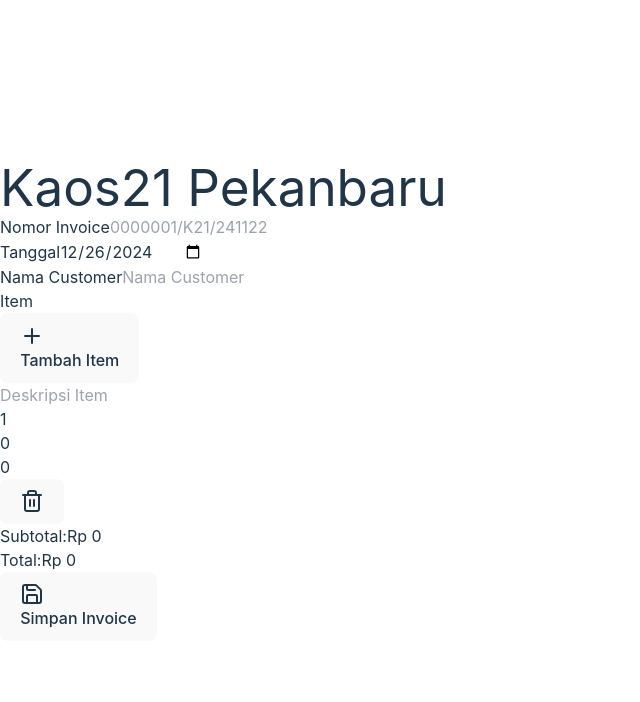
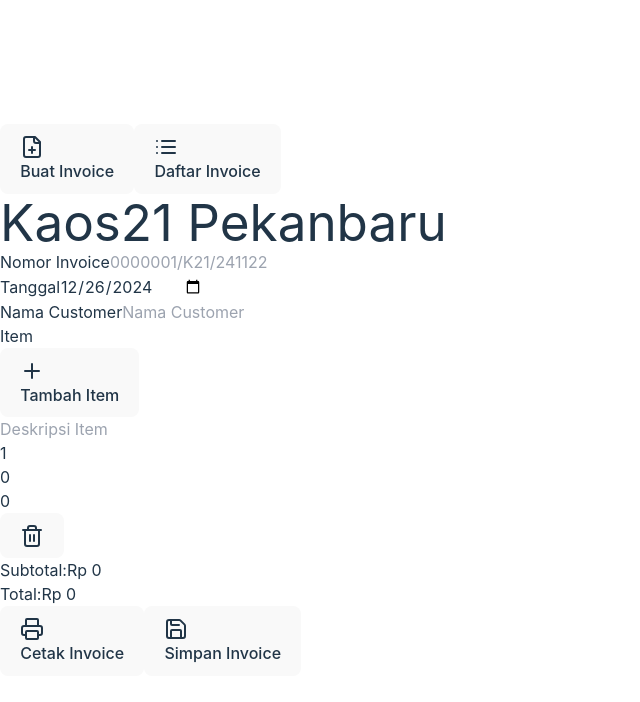
Before and after one commit to adenaufal/kaos21-invoice, a React (Vite) app: page / in a window 1280 px wide. Shown: the top 702 px of the page, without its empty margins (0-640 px from the left). Built offline with nearby package versions, Linux system fonts and the light colour scheme.

Commit message:
update v1.0.1

```diff
--- a/package.json
+++ b/package.json
@@ -11,7 +11,9 @@
   },
   "dependencies": {
     "autoprefixer": "^10.4.20",
+    "file-saver": "^2.0.5",
     "lucide-react": "^0.469.0",
+    "papaparse": "^5.4.1",
     "postcss": "^8.4.49",
     "react": "^18.3.1",
     "react-dom": "^18.3.1",
--- a/src/App.jsx
+++ b/src/App.jsx
@@ -1,7 +1,9 @@
-import React, { useState } from 'react';
-import { Save, Plus, Trash2 } from 'lucide-react';
+import React, { useState, useEffect } from 'react';
+import { Save, Plus, Trash2, FileSpreadsheet, Printer, List, FilePlus } from 'lucide-react';
+import { saveAs } from 'file-saver';
+import Papa from 'papaparse';
 
-const InvoiceGenerator = () => {
+const InvoiceForm = ({ onSave }) => {
   const [items, setItems] = useState([{ description: '', quantity: 1, price: 0 }]);
   const [invoiceNumber, setInvoiceNumber] = useState('');
   const [customerName, setCustomerName] = useState('');
@@ -32,9 +34,25 @@ const InvoiceGenerator = () => {
     return subtotal;
   };
 
+  const handleSave = () => {
+    const invoiceData = {
+      number: invoiceNumber,
+      date: invoiceDate,
+      customer: customerName,
+      items: items,
+      subtotal: calculateSubtotal(),
+      total: calculateTotal(),
+      createdAt: new Date().toISOString()
+    };
+    onSave(invoiceData);
+  };
+
+  const handlePrint = () => {
+    window.print();
+  };
+
   return (
-    <div className="min-h-screen bg-gray-100 py-8">
-      <div className="max-w-4xl mx-auto bg-white p-8 rounded-lg shadow-md">
+    <div className="bg-white p-8 rounded-lg shadow-md print:shadow-none">
       <div className="mb-8">
         <h1 className="text-2xl font-bold text-gray-800 mb-2">Kaos21 Pekanbaru</h1>
         <div className="grid grid-cols-2 gap-4">
@@ -144,13 +162,159 @@ const InvoiceGenerator = () => {
         </div>
       </div>
 
-        <div className="mt-8 flex justify-end">
-          <button className="flex items-center px-4 py-2 bg-green-600 text-white rounded hover:bg-green-700">
+      <div className="mt-8 flex justify-end gap-4 print:hidden">
+        <button
+          onClick={handlePrint}
+          className="flex items-center px-4 py-2 bg-blue-600 text-white rounded hover:bg-blue-700"
+        >
+          <Printer className="w-5 h-5 mr-2" />
+          Cetak Invoice
+        </button>
+        <button
+          onClick={handleSave}
+          className="flex items-center px-4 py-2 bg-green-600 text-white rounded hover:bg-green-700"
+        >
           <Save className="w-5 h-5 mr-2" />
           Simpan Invoice
         </button>
       </div>
     </div>
+  );
+};
+
+const InvoiceList = ({ invoices, onExport }) => {
+  return (
+    <div className="bg-white p-8 rounded-lg shadow-md">
+      <div className="flex justify-between items-center mb-6">
+        <h2 className="text-xl font-bold text-gray-800">Daftar Invoice</h2>
+        <button
+          onClick={onExport}
+          className="flex items-center px-4 py-2 bg-green-600 text-white rounded hover:bg-green-700"
+        >
+          <FileSpreadsheet className="w-5 h-5 mr-2" />
+          Export ke Excel
+        </button>
+      </div>
+
+      <div className="overflow-x-auto">
+        <table className="w-full">
+          <thead>
+            <tr className="bg-gray-100">
+              <th className="px-4 py-2 text-left">No. Invoice</th>
+              <th className="px-4 py-2 text-left">Tanggal</th>
+              <th className="px-4 py-2 text-left">Customer</th>
+              <th className="px-4 py-2 text-right">Total</th>
+            </tr>
+          </thead>
+          <tbody>
+            {invoices.map((invoice, index) => (
+              <tr key={index} className="border-b">
+                <td className="px-4 py-2">{invoice.number}</td>
+                <td className="px-4 py-2">{new Date(invoice.date).toLocaleDateString('id-ID')}</td>
+                <td className="px-4 py-2">{invoice.customer}</td>
+                <td className="px-4 py-2 text-right">
+                  Rp {invoice.total.toLocaleString('id-ID')}
+                </td>
+              </tr>
+            ))}
+          </tbody>
+        </table>
+      </div>
+    </div>
+  );
+};
+
+const InvoiceGenerator = () => {
+  const [activeTab, setActiveTab] = useState('create');
+  const [invoices, setInvoices] = useState([]);
+
+  useEffect(() => {
+    // Load invoices from localStorage on component mount
+    const savedInvoices = JSON.parse(localStorage.getItem('invoices') || '[]');
+    setInvoices(savedInvoices);
+  }, []);
+
+  const handleSaveInvoice = (invoiceData) => {
+    const updatedInvoices = [...invoices, invoiceData];
+    setInvoices(updatedInvoices);
+    localStorage.setItem('invoices', JSON.stringify(updatedInvoices));
+    alert('Invoice berhasil disimpan!');
+  };
+
+  const handleExportToExcel = () => {
+    const data = invoices.map(invoice => ({
+      'Nomor Invoice': invoice.number,
+      'Tanggal': invoice.date,
+      'Customer': invoice.customer,
+      'Total': `Rp ${invoice.total.toLocaleString('id-ID')}`,
+    }));
+
+    const csv = Papa.unparse(data);
+    const blob = new Blob([csv], { type: 'text/csv;charset=utf-8;' });
+    saveAs(blob, 'invoices.csv');
+  };
+
+  return (
+    <div className="min-h-screen bg-gray-100 py-8">
+      <div className="max-w-4xl mx-auto">
+        <div className="flex gap-4 mb-6">
+          <button
+            onClick={() => setActiveTab('create')}
+            className={`flex items-center px-4 py-2 rounded ${
+              activeTab === 'create'
+                ? 'bg-blue-600 text-white'
+                : 'bg-white text-gray-700 hover:bg-gray-50'
+            }`}
+          >
+            <FilePlus className="w-5 h-5 mr-2" />
+            Buat Invoice
+          </button>
+          <button
+            onClick={() => setActiveTab('list')}
+            className={`flex items-center px-4 py-2 rounded ${
+              activeTab === 'list'
+                ? 'bg-blue-600 text-white'
+                : 'bg-white text-gray-700 hover:bg-gray-50'
+            }`}
+          >
+            <List className="w-5 h-5 mr-2" />
+            Daftar Invoice
+          </button>
+        </div>
+
+        {activeTab === 'create' ? (
+          <InvoiceForm onSave={handleSaveInvoice} />
+        ) : (
+          <InvoiceList
+            invoices={invoices}
+            onExport={handleExportToExcel}
+          />
+        )}
+      </div>
+
+      {/* Styles untuk print */}
+      <style>{`
+        @media print {
+          body * {
+            visibility: hidden;
+          }
+          .bg-white, .bg-white * {
+            visibility: visible;
+          }
+          .bg-white {
+            position: absolute;
+            left: 0;
+            top: 0;
+            width: 100%;
+          }
+          .print\\:hidden {
+            display: none !important;
+          }
+          .print\\:shadow-none {
+            box-shadow: none !important;
+          }
+        }
+      `}</style>
     </div>
   );
 };
```
Also changed, not shown: 1 other file (tests, documents, lock files or other folders). Lines whose indentation alone changed are shown as unchanged.
